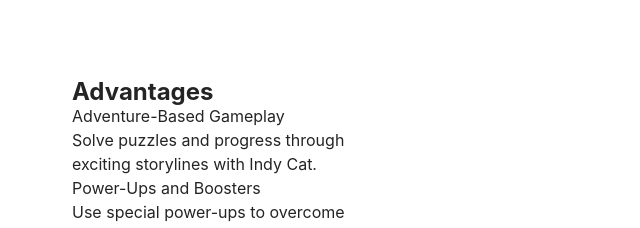
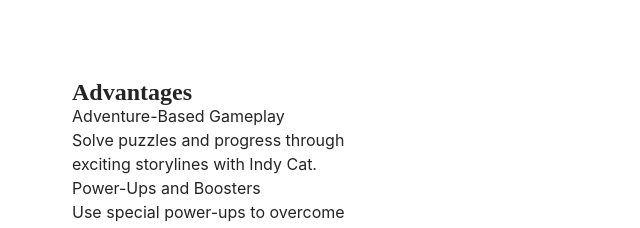
Before and after one commit to SvetaSaletska/indy-cat2-app, a website built with Vite: page src/index.html in a window 1280 px wide. Shown: the top 228 px of the page, 0-640 px from the left. Built offline with nearby package versions, Linux system fonts and the light colour scheme.

Commit message:
added google fonts

```diff
--- a/src/index.html
+++ b/src/index.html
@@ -5,6 +5,12 @@
     <link rel="icon" type="image/svg+xml" href="/favicon.svg" />
     <meta name="viewport" content="width=device-width, initial-scale=1.0" />
     <title>Indy Cat 2</title>
+    <link rel="preconnect" href="https://fonts.googleapis.com" />
+    <link rel="preconnect" href="https://fonts.gstatic.com" crossorigin />
+    <link
+      href="https://fonts.googleapis.com/css2?family=Carter+One&family=Raleway:ital,wght@0,100..900;1,100..900&display=swap"
+      rel="stylesheet"
+    />
     <link rel="stylesheet" href="./scss/styles.scss" />
   </head>
   <body>
--- a/src/scss/advantages.scss
+++ b/src/scss/advantages.scss
@@ -10,3 +10,7 @@
     margin-right: 72px;
   }
 }
+
+.title {
+  font-family: releva;
+}
```
